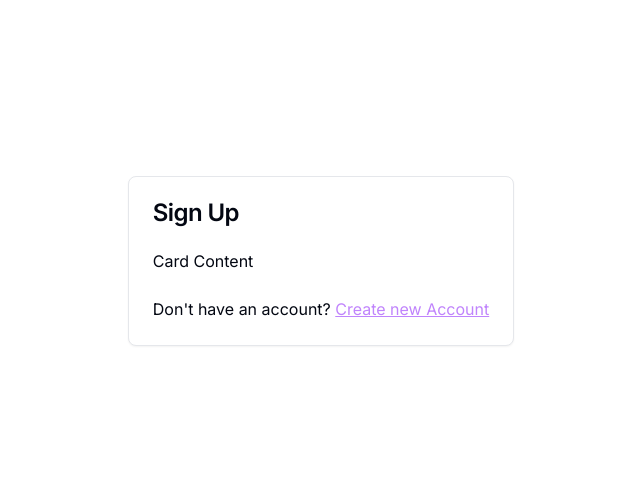
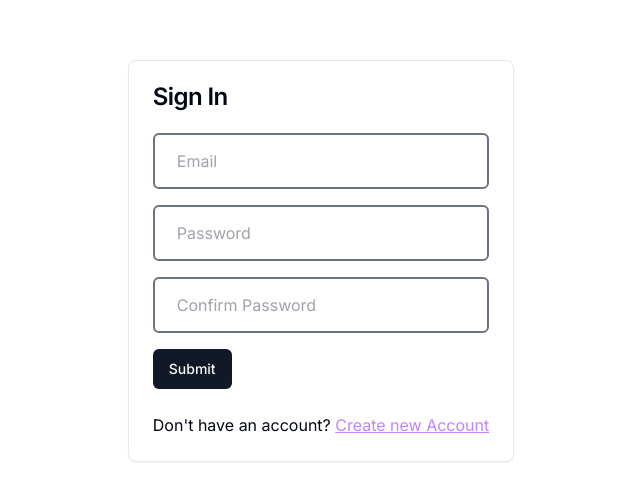
Before and after one commit to maanasmahato4/threads-clone, a Next.js app: page /auth/signin in a window 1280 px wide. Shown: the part 139-640 px from the top of the page, without its empty margins (319-959 px from the left). Built offline with nearby package versions, Linux system fonts and the light colour scheme.

Commit message:
[update]: signin form

```diff
--- a/app/auth/signin/page.tsx
+++ b/app/auth/signin/page.tsx
@@ -7,6 +7,7 @@ import {
 } from '@/components/ui/card';
 import Link from 'next/link';
 import { Metadata } from 'next';
+import SignInForm from '@/components/signin-form';
 
 export const metadata: Metadata = {
 	title: 'sign in',
@@ -18,10 +19,10 @@ function SignIn() {
 		<div className='flex items-center justify-center h-screen'>
 			<Card>
 				<CardHeader>
-					<CardTitle>Sign Up</CardTitle>
+					<CardTitle>Sign In</CardTitle>
 				</CardHeader>
 				<CardContent>
-					<p>Card Content</p>
+					<SignInForm />
 				</CardContent>
 				<CardFooter>
 					{"Don't have an account?"}&nbsp;
--- a/components/signin-form.tsx
+++ b/components/signin-form.tsx
@@ -1,12 +1,98 @@
 'use client';
 
+import { z } from 'zod';
+
+import { Input } from './input';
 import { Button } from './ui/button';
-import { Checkbox } from './ui/checkbox';
-import { Input } from './ui/input';
+import { ChangeEvent, FormEvent, useState } from 'react';
+import { registerUser } from '@/lib/server-actions/auth-actions/auth-actions';
+
+const FormSchema = z
+	.object({
+		email: z.string().email('please enter a valid email'),
+		password: z
+			.string()
+			.min(6, 'Password must be at least 6 characters ')
+			.max(50, 'Password must be less than 50 characters'),
+		confirmPassword: z
+			.string()
+			.min(6, 'Password must be at least 6 characters ')
+			.max(50, 'Password must be less than 50 characters'),
+	})
+	.refine((data) => data.password === data.confirmPassword, {
+		message: 'password and confirm password does not match',
+		path: ['confirmPassword'],
+	});
+
+type InputType = z.infer<typeof FormSchema> & {
+	errors?: Record<string, string>;
+};
 
 export default function SignInForm() {
-	const handleFormSubmit = async () => {};
+	const [user, setUser] = useState<InputType>({
+		email: '',
+		password: '',
+		confirmPassword: '',
+	});
+
+	const handleChange = (e: ChangeEvent<HTMLInputElement>) => {
+		setUser({ ...user, [e.target.name]: e.target.value });
+	};
+
+	const handleFormSubmit = async (e: FormEvent<HTMLFormElement>) => {
+		e.preventDefault();
+		try {
+			FormSchema.parse(user);
+			//const result = await registerUser(user);
+			//console.log(result);
+			console.log(user);
+		} catch (error) {
+			if (error instanceof z.ZodError) {
+				// Extract error messages from the ZodError
+				const errors = error.errors.reduce(
+					(acc, curr) => {
+						acc[curr.path[0]] = curr.message;
+						return acc;
+					},
+					{} as Record<string, string>,
+				);
+				// Update the state with the error messages
+				setUser({ ...user, errors });
+			}
+		}
+	};
 	return (
-		<form className='flex flex-col gap-y-4' onSubmit={handleFormSubmit}></form>
+		<form className='flex flex-col gap-y-4' onSubmit={handleFormSubmit}>
+			<Input
+				id='email'
+				label='Email'
+				onChange={handleChange}
+				value={user.email}
+				type={'text'}
+				name='email'
+				errorMessage={user.errors?.email}
+			/>
+			<Input
+				id='password'
+				label='Password'
+				onChange={handleChange}
+				value={user.password}
+				type={'password'}
+				name='password'
+				errorMessage={user.errors?.password}
+			/>
+			<Input
+				id='confirmpassword'
+				label='Confirm Password'
+				onChange={handleChange}
+				value={user.confirmPassword}
+				type={'password'}
+				name='confirmPassword'
+				errorMessage={user.errors?.confirmPassword}
+			/>
+			<div className='flex flex-row justify-between items-center'>
+				<Button type='submit'>Submit</Button>
+			</div>
+		</form>
 	);
 }
--- a/components/signup-form.tsx
+++ b/components/signup-form.tsx
@@ -4,7 +4,6 @@ import { z } from 'zod';
 
 import { Input } from './input';
 import { Button } from './ui/button';
-import { Checkbox } from './ui/checkbox';
 import { ChangeEvent, FormEvent, useState } from 'react';
 import { registerUser } from '@/lib/server-actions/auth-actions/auth-actions';
 
```
